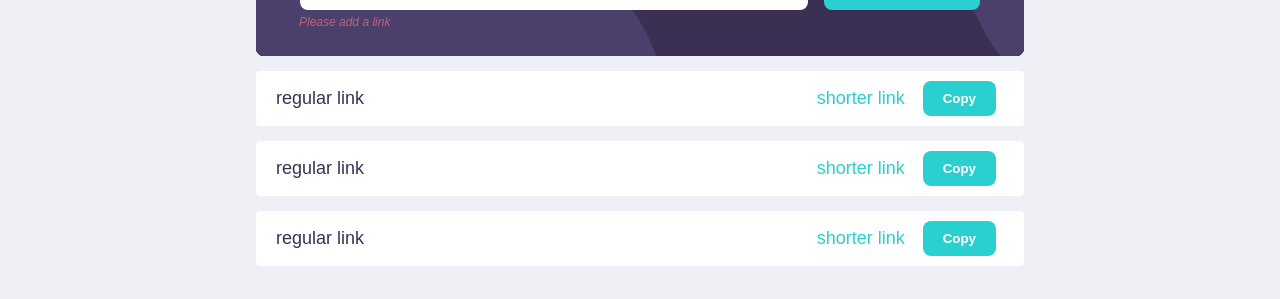
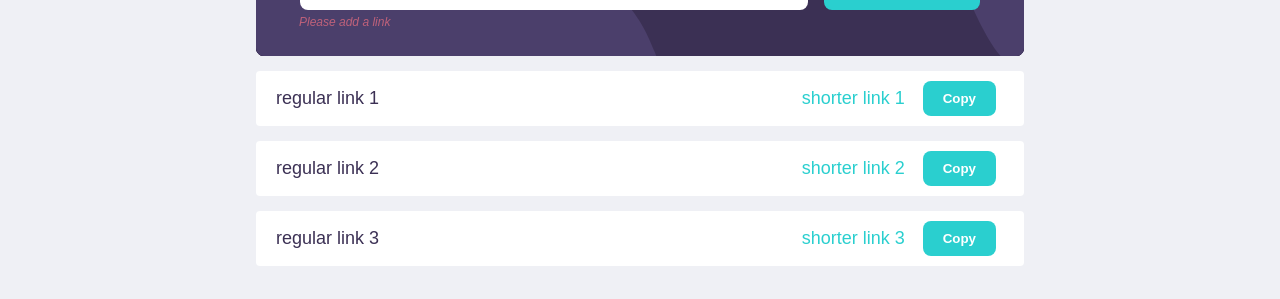
Before and after one commit to AlenJakob/Short-url, a Vue app: page / in a window 1280 px wide. Shown: the part 145-444 px from the top of the page. Built offline with nearby package versions, Linux system fonts and the light colour scheme.

Commit message:
added class change on click

```diff
--- a/src/components/SearchBar/SearchBar.vue
+++ b/src/components/SearchBar/SearchBar.vue
@@ -5,8 +5,15 @@
       <div class="search-bar">
         <div class="bar">
           <form class="search">
-            <input class="input" type="text" placeholder="Shorten a link here..." />
-            <button class="btn btn-action">Shorten it!</button>
+            <input
+              v-model="input"
+              class="input"
+              type="text"
+              placeholder="Shorten a link here..."
+            />
+            <button @click.prevent="shorten()" class="btn btn-action">
+              Shorten it!
+            </button>
           </form>
           <label class="txt-warning" for="search">
             <i>Please add a link</i>
@@ -19,32 +26,66 @@
           <div class="action">
             <div class="shorter">{{ link.shorter }}</div>
             <button
-              @click="link.btnStatus = !link.btnStatus"
+              @click="btnStatus(link.id, link.shorter)"
               class="btn btn-copy"
-              :class="link.btnStatus ? 'isActive' : ''"
-            >{{link.btnStatus ? 'Copied' : 'Copy'}}</button>
+              :class="link.isActive ? 'isActive' : ''"
+            >
+              {{ link.isActive ? "Copied" : "Copy" }}
+            </button>
           </div>
         </div>
       </div>
     </div>
   </div>
 </template>
-
 <script>
 export default {
-data(){
-  return {
-    links:[
-      {regular:"regular link",shorter:"shorter link",statusBtn:false},
-      {regular:"regular link",shorter:"shorter link",statusBtn:false},
-      {regular:"regular link",shorter:"shorter link",statusBtn:false}]
-  }
-},
-methods:{
-
-}
-
-}
+  data() {
+    return {
+      input: "",
+      copied: "",
+      links: [
+        {
+          id: 1,
+          regular: "regular link 1",
+          shorter: "shorter link 1",
+          isActive: false,
+        },
+        {
+          id: 2,
+          regular: "regular link 2",
+          shorter: "shorter link 2",
+          isActive: false,
+        },
+        {
+          id: 3,
+          regular: "regular link 3",
+          shorter: "shorter link 3",
+          isActive: false,
+        },
+      ],
+    };
+  },
+  methods: {
+    btnStatus(status, copied) {
+      this.copied = copied;
+      this.links.forEach((link) => {
+        console.log(link);
+        link.isActive = false;
+        link.id === status ? (link.isActive = !link.isActive) : false;
+      });
+    },
+    shorten() {
+      this.links.push({
+        id: 4,
+        regular: this.input,
+        shorter: "some shorten link",
+        isActive: false,
+      });
+      console.log("link is shorted");
+    },
+  },
+};
 </script>
 
 <style lang="scss">
```
Also changed, not shown: 1 other file (tests, documents, lock files or other folders).
